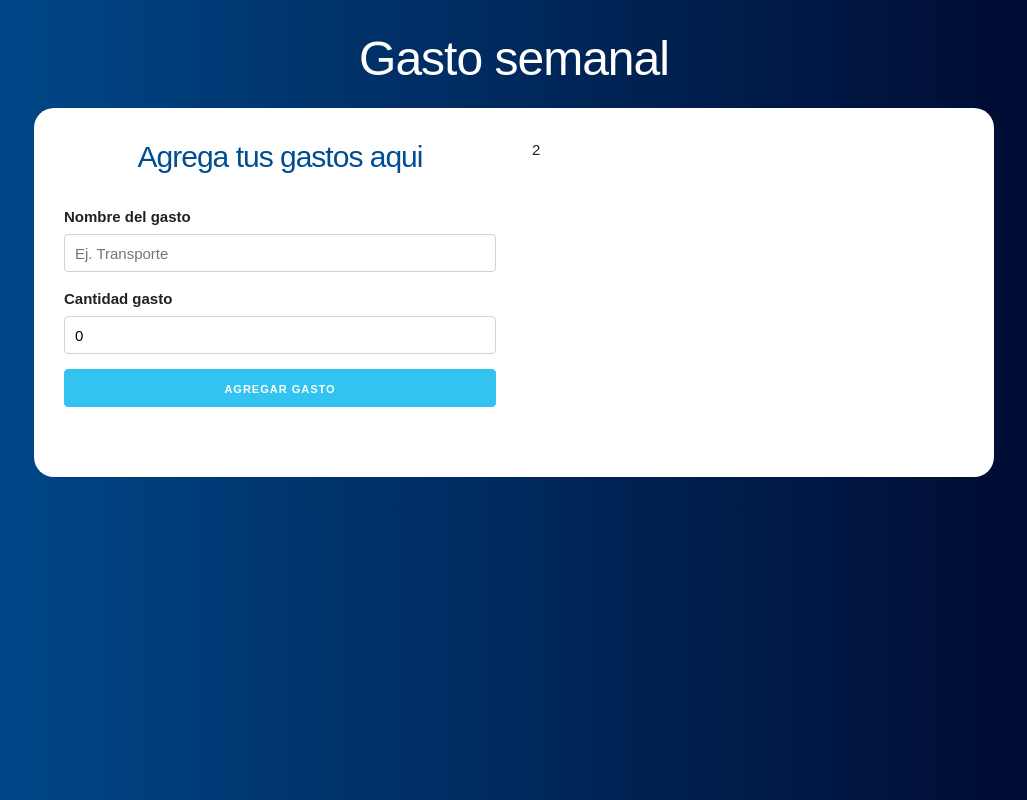
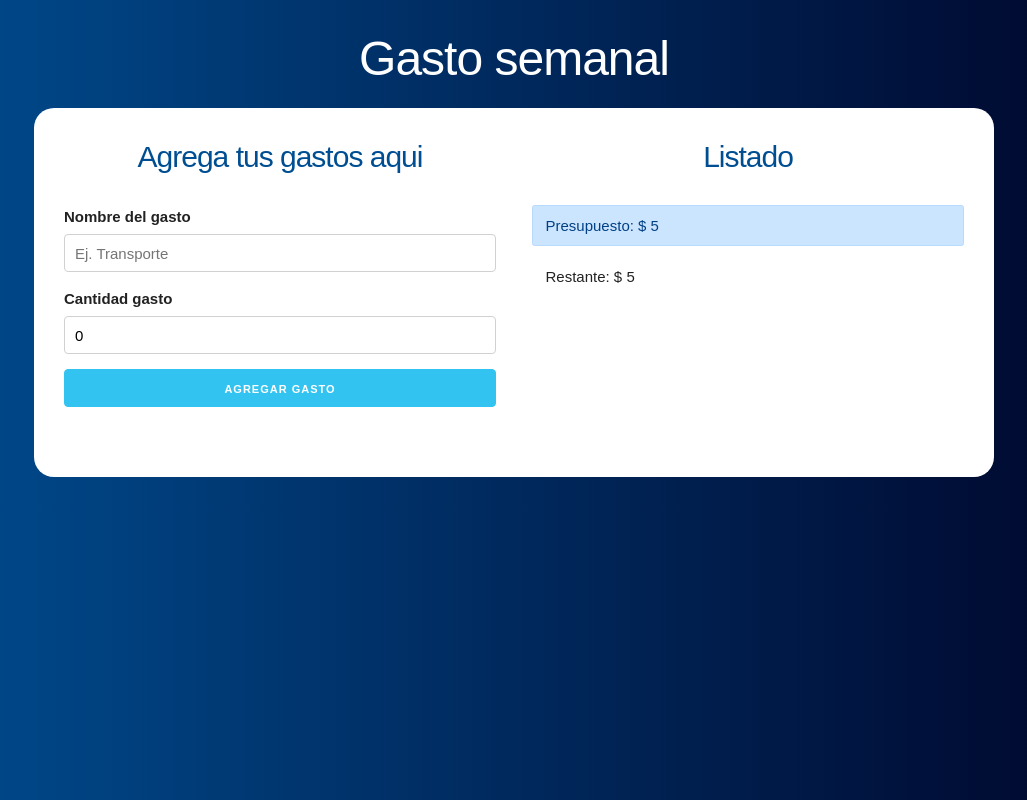
Before and after one commit to fearARGENTINA/AppPresupuesto, a React (Create React App) app: page / in a window 1280 px wide. Both pictures are taken after typing "5" into the empty fields and a click on the input "Definir presupuesto". Shown: the whole page, without its empty margins (126-1153 px from the left). Built offline with nearby package versions, Linux system fonts and the light colour scheme.

Commit message:
Listado de gastos - Se hace uso de hook useEffect para guardarGastos ante el cambio en la dependencia del state 'gasto' - Se actualiza el presupuesto restanto y presupuesto

```diff
--- a/package.json
+++ b/package.json
@@ -8,7 +8,8 @@
     "@testing-library/user-event": "^7.1.2",
     "react": "^16.13.1",
     "react-dom": "^16.13.1",
-    "react-scripts": "3.4.1"
+    "react-scripts": "3.4.1",
+    "shortid": "^2.2.15"
   },
   "scripts": {
     "start": "react-scripts start",
--- a/src/App.js
+++ b/src/App.js
@@ -1,12 +1,36 @@
-import React, { useState } from "react";
+import React, { useState, useEffect } from "react";
 import Pregunta from "./components/Pregunta";
 import Formulario from "./components/Formulario";
+import Listado from "./components/Listado";
+import ControlPresupuesto from "./components/ControlPresupuesto";
 
 function App() {
   // Definir el State
   const [presupuesto, guardarPresupuesto] = useState(0);
   const [restante, guardarRestante] = useState(0);
   const [mostrarPregunta, actualizarPregunta] = useState(true);
+  const [gastos, guardarGastos] = useState([]);
+  const [gasto, guardarGasto] = useState({});
+  const [crearGasto, guardarCrearGasto] = useState(false);
+
+  // UseEffect que actualiza el restante
+  useEffect(() => {
+    if( crearGasto ) {
+
+      // Agrega el nuevo presupuesto
+      guardarGastos([
+        ...gastos,
+        gasto
+      ]);
+
+      // Resta del presupuesto actual
+      const presupuestoRestante = restante - gasto.cantidad;
+      guardarRestante(presupuestoRestante);
+
+      // Resetear a false
+      guardarCrearGasto(false);
+    }
+  }, [gasto]);
 
   return (
     <div className="container">
@@ -23,9 +47,18 @@
           ) : (
             <div className="row">
               <div className="one-half column">
-                <Formulario />
+                <Formulario
+                  guardarGasto={guardarGasto}
+                  guardarCrearGasto={guardarCrearGasto}
+                />
               </div>
-              <div className="one-half column">2</div>
+              <div className="one-half column">
+                <Listado gastos={gastos} />
+                <ControlPresupuesto
+                  presupuesto={presupuesto}
+                  restante={restante}
+                />
+              </div>
             </div>
           )}
         </div>
--- /dev/null
+++ b/src/components/ControlPresupuesto.js
@@ -0,0 +1,16 @@
+import React, { Fragment } from 'react';
+
+const ControlPresupuesto = ({ presupuesto, restante }) => {
+    return (
+        <Fragment>
+            <div className="alert alert-primary">
+                Presupuesto: $ {presupuesto}
+            </div>
+            <div className="alert">
+                Restante: $ {restante}
+            </div>
+        </Fragment>
+    );
+}
+
+export default ControlPresupuesto;
--- a/src/components/Formulario.js
+++ b/src/components/Formulario.js
@@ -1,7 +1,8 @@
 import React, { useState } from 'react';
 import Error from "./Error";
+import shortid from "shortid";
 
-const Formulario = () => {
+const Formulario = ({ guardarGasto, guardarCrearGasto }) => {
 
     const [nombre, guardarNombre] = useState("");
     const [cantidad, guardarCantidad] = useState(0);
@@ -18,10 +19,19 @@
         guardarError(false);
 
         // Construir el gasto
+        const gasto = {
+            nombre,
+            cantidad,
+            id: shortid.generate()
+        };
 
         // Pasar el gasto al componente principal
+        guardarGasto(gasto);
+        guardarCrearGasto(true);
 
         // Resetear el formulario
+        guardarNombre("");
+        guardarCantidad(0);
     }
 
     return (
--- /dev/null
+++ b/src/components/Gasto.js
@@ -0,0 +1,14 @@
+import React from 'react';
+
+const Gasto = ({ gasto }) => (
+    <li className="gastos">
+        <p>
+            {
+                gasto.nombre
+            }
+            <span className="gasto">$ {gasto.cantidad}</span>
+        </p>
+    </li>
+);
+
+export default Gasto;
--- /dev/null
+++ b/src/components/Listado.js
@@ -0,0 +1,18 @@
+import React from 'react';
+import Gasto from "./Gasto";
+
+const Listado = ({ gastos }) => (
+    <div className="gastos-realizados">
+        <h2>Listado</h2>
+        {
+            gastos.map( gasto => (
+                <Gasto
+                    key={gasto.id}
+                    gasto={gasto}
+                />
+            ))
+        }
+    </div>
+)
+
+export default Listado;
```
Also changed, not shown: 1 other file (tests, documents, lock files or other folders).
